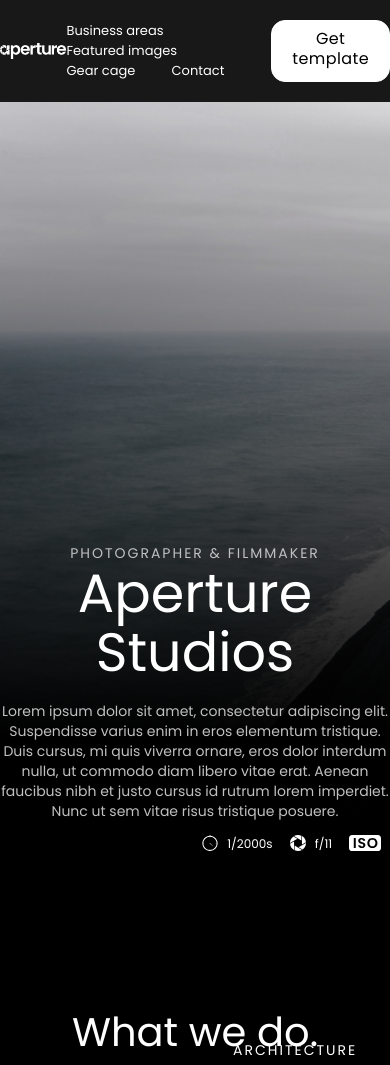
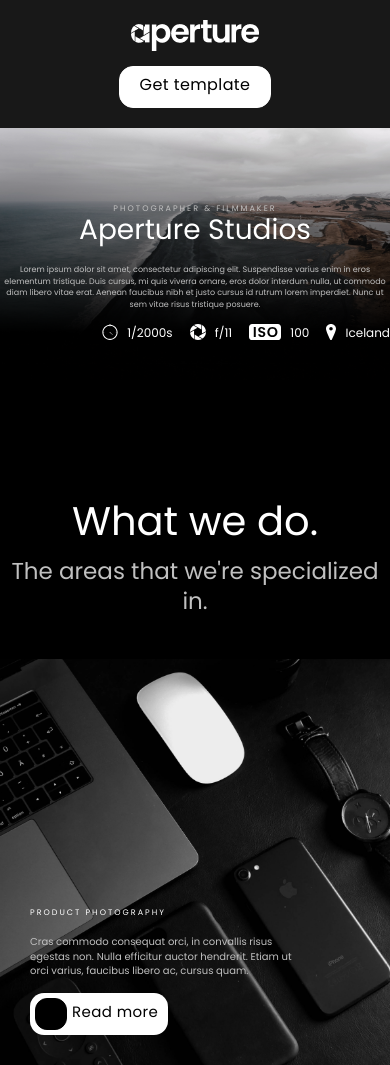
Before and after one commit to Vad-Dem/Aperture, a website: page src/index.html in a window 390 px wide. Shown: the top 1065 px of the page. Drawn offline with nearby package versions, Linux system fonts and the light colour scheme; files that its build step writes are made by us from their sources; files whose address does not match are found by name.

Commit message:
add half mobile

```diff
--- a/src/scss/media.scss
+++ b/src/scss/media.scss
@@ -0,0 +1,69 @@
+@media (max-width:1300px){
+    .intro__info{
+        margin-right: 0;
+    }
+}
+@media (max-width: 1075px){
+    .about__listitem{
+        width: calc(75% - 16px);
+    }
+    .about__list{
+        justify-content: center;
+    }
+}
+@media (max-width:770px){
+    .header__nav{
+        display: none;
+    }
+    .intro__textbox{
+        padding-top: 175px;
+    }
+    .about__listitem{
+        width: calc(90% - 16px);
+    }
+}
+@media (max-width: 605px){
+    .about__listitem{
+        width: calc(100% - 16px);
+    }
+    .about__listitem-title {
+        font-size: 8px;
+    }
+    .about__listitem-text {
+        font-size: 10px;
+    }
+    .about__listitem-textbox{
+        max-width: 270px;
+        width: 100%;
+    }
+}
+@media (max-width: 500px){
+    .intro__textbox{
+        padding-top: 75px;
+    }
+    .intro__subtitle {
+        font-size: 8px;
+    }
+    .intro__title {
+        font-size: 28px;
+    }
+    .intro__text {
+        font-size: 8px;
+    }
+    .photo__text-box {
+        right: 3px;
+    }
+}
+@media (max-width:400px){
+    .header__box{
+        flex-direction: column;
+    }
+    .header__logo{
+        margin-bottom: 15px;
+    }
+}
+@media (max-width: 340px){
+    .intro__info-item {
+        font-size: 10px;
+    }
+}
```
Also changed, not shown: docs/css/styles.css, docs/css/styles.min.css.
